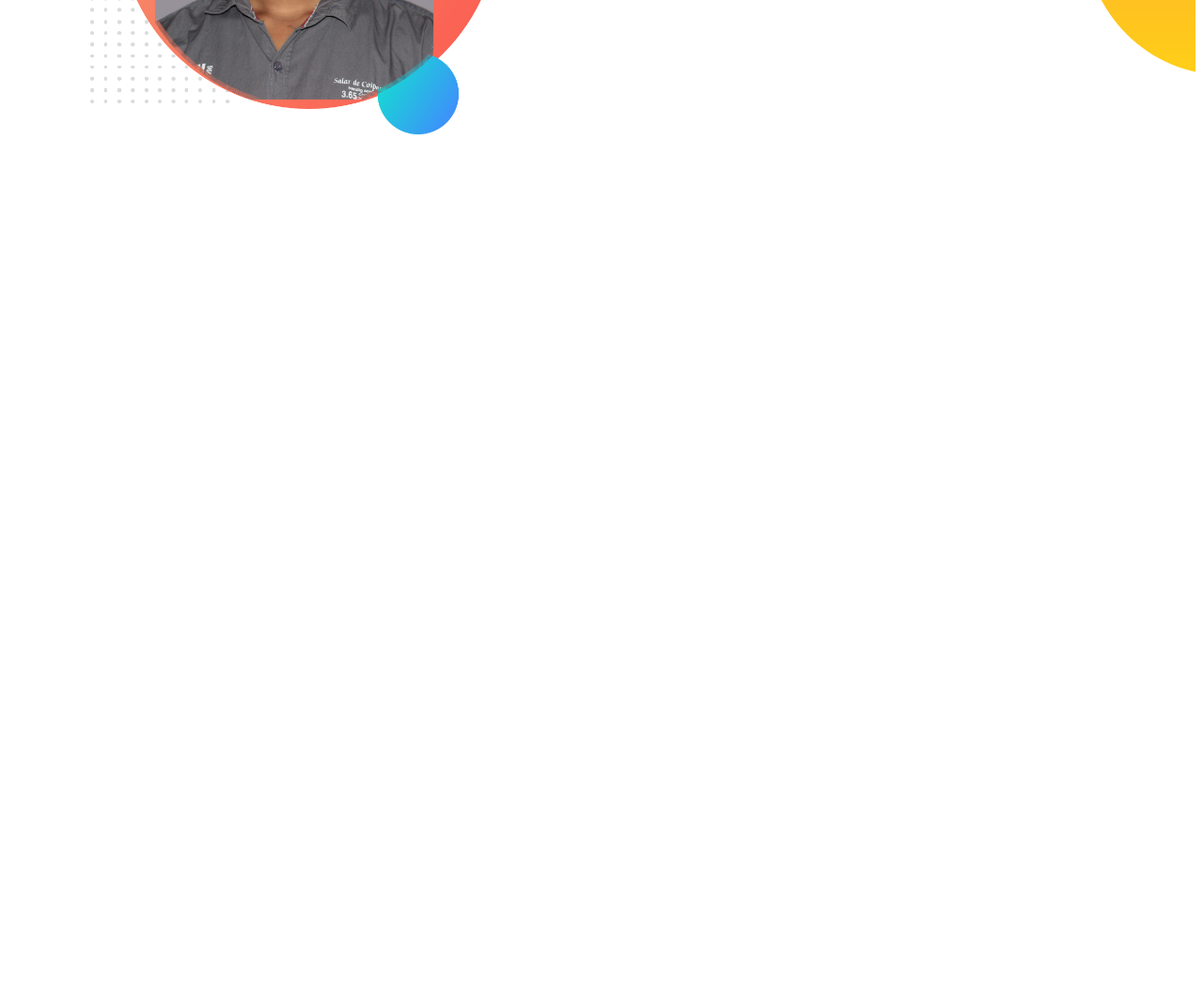
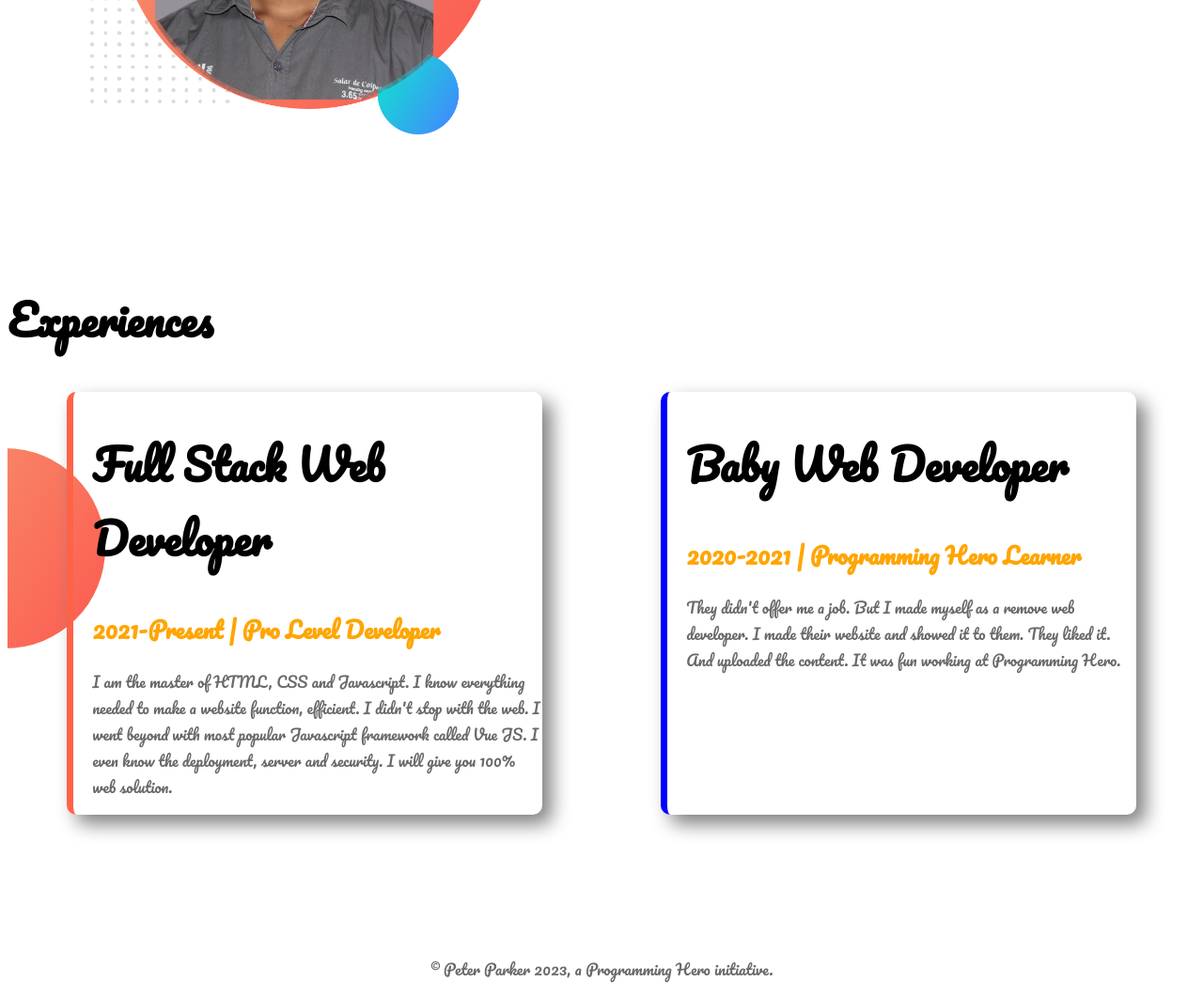
Before and after one commit to Nazmul-IT67/Fast-Portfolio, a plain HTML site: page index.html in a window 1280 px wide. Shown: the part 895-1956 px from the top of the page at 94% size. Before the commit the page ends 1195 px from the top, so only its background shows below. Drawn offline with Linux system fonts and the light colour scheme.

Commit message:
Portfolio

```diff
--- a/index.html
+++ b/index.html
@@ -10,7 +10,7 @@
 	<link href="https://fonts.googleapis.com/css2?family=Pacifico&display=swap" rel="stylesheet">
 </head>
 <body>
-	<section class="top">
+	<section class="section">
 		<div class="halp-width">
 			<h1>Welcome To</h1>
 			<h1><span class="color">Nazmul Islam</span> World!</h1>
@@ -23,7 +23,7 @@
 		</div>
 	</section>
 
-	<section class="middle">
+	<section class="section">
 		<div class="halp-width">
 			<img src="images/nazmul.png">
 		</div>
@@ -34,5 +34,24 @@
 			<a class="button" target="_blank" href="https://www.linkedin.com/in/nazmul-islam-10473b1a2/">DOWNLOAD RESUME</a>
 		</div>
 	</section>
+
+	<section class="experiences">
+		<h1>Experiences</h1>
+		<div class="section">
+			<div class="developer">
+				<h1>Full Stack Web Developer</h1>
+				<h2>2021-Present | Pro Level Developer</h2>
+				<p>I am the master of HTML, CSS and Javascript. I know everything needed to make a website function, efficient. I didn't stop with the web. I went beyond with most popular Javascript framework called Vue JS. I even know the deployment, server and security. I will give you 100% web solution.</p>
+			</div>
+			<div class="developer2">
+				<h1>Baby Web Developer</h1>
+				<h2>2020-2021 | Programming Hero Learner</h2>
+				<p>They didn't offer me a job. But I made myself as a remove web developer. I made their website and showed it to them. They liked it. And uploaded the content. It was fun working at Programming Hero.</p>
+			</div>
+		</div>
+	</section>
 </body>
+<footer>
+	<p>© Peter Parker 2023, a Programming Hero initiative.</p>
+</footer>
 </html>
--- a/style.css
+++ b/style.css
@@ -10,8 +10,16 @@ body{
     background-repeat: no-repeat;
     background-position: right;
 }
+.experiences{
+	background-image: url("images/exp-bg.png");
+    background-repeat: no-repeat;
+    background-position: left;
+}
 h1{
 	font-size: 45px;
+}
+h2{
+	color: orange;
 }
 p{
 	color: dimgray;
@@ -19,7 +27,7 @@ p{
 .color{
 	color: orange;
 }
-section{
+.section{
 	display: flex;
 	margin-bottom: 150px;
 }
@@ -37,3 +45,24 @@ section{
 	border-radius: 5px;
 	color: white;
 }
+.developer{
+	width: 40%;
+	padding-left: 20px ;
+	margin-left: 5%;
+	margin-right: 5%;
+	box-shadow: 10px 10px 20px gray;
+	border-radius: 10px;
+	border-left:7px solid tomato;
+}
+.developer2{
+	width: 40%;
+	padding-left: 20px ;
+	margin-left: 5%;
+	margin-right: 5%;
+	box-shadow: 10px 10px 20px gray;
+	border-radius: 10px;
+	border-left:7px solid blue;
+}
+footer{
+	text-align: center;
+}
```
Also changed, not shown: images/jhankar.png (deleted), images/jhankar2.png (deleted).
